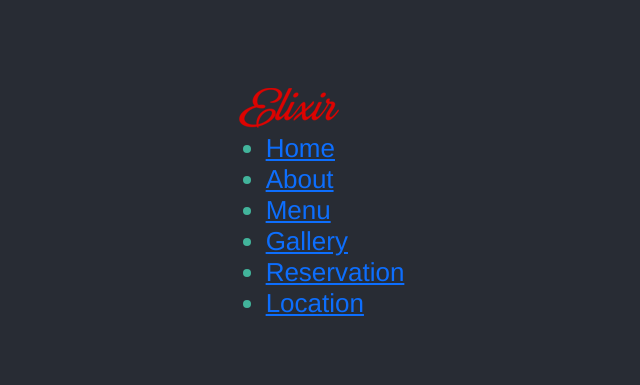
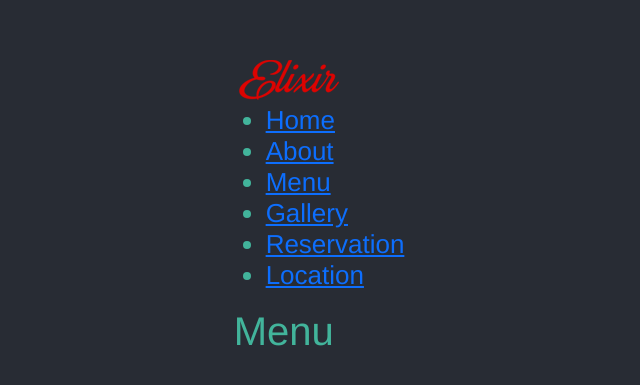
Before and after one commit to Anmiteva/bootcamp-js, a React (Create React App) app: page /menu in a window 1280 px wide. Shown: the part 191-576 px from the top of the page, without its empty margins (321-961 px from the left). Built offline with nearby package versions, Linux system fonts and the light colour scheme.

Commit message:
JB-4/Generate main layouts (#7)

```diff
--- a/src/App.js
+++ b/src/App.js
@@ -1,12 +1,13 @@
-import logo from './logo.svg';
 import './App.scss';
 
 import Navigation from './Components/Navigation/Navigation';
+import Layout from './Components/Layout';
 
 function App() {
 	return (
 		<div className='App'>
 			<Navigation />
+			<Layout />
 		</div>
 	);
 }
--- a/src/Components/About/About.jsx
+++ b/src/Components/About/About.jsx
@@ -1,7 +1,7 @@
-import './About.css';
+import './About.scss';
 
 const About = () => {
-    <div>
+    return <div>
         <h1>About</h1>
     </div>
 }
--- a/src/Components/Home.jsx
+++ b/src/Components/Home.jsx
@@ -1,3 +1,4 @@
+
 const Home = () => {
     return <div>
         <h1>Home</h1>
--- /dev/null
+++ b/src/Components/Layout.jsx
@@ -0,0 +1,16 @@
+import { Route, Routes } from "react-router";
+import Home from "./Home";
+import Menu from "./Menu/Menu";
+import About from "./About/About";
+
+
+
+const Layout = () => {
+    return <Routes>
+            <Route path='/' element={<Home />} />
+            <Route path='/about' element={<About />} />
+            <Route path='/menu' element={<Menu />} />
+        </Routes>
+}
+
+export default Layout;
--- a/src/Components/Menu/Menu.jsx
+++ b/src/Components/Menu/Menu.jsx
@@ -1,7 +1,7 @@
-import './Menu.css';
+import './Menu.scss';
 
 const Menu = () => {
-    <div>
+    return <div>
         <h1>Menu</h1>
     </div>
 }
```
Also changed, not shown: 1 other file (tests, documents, lock files or other folders).
